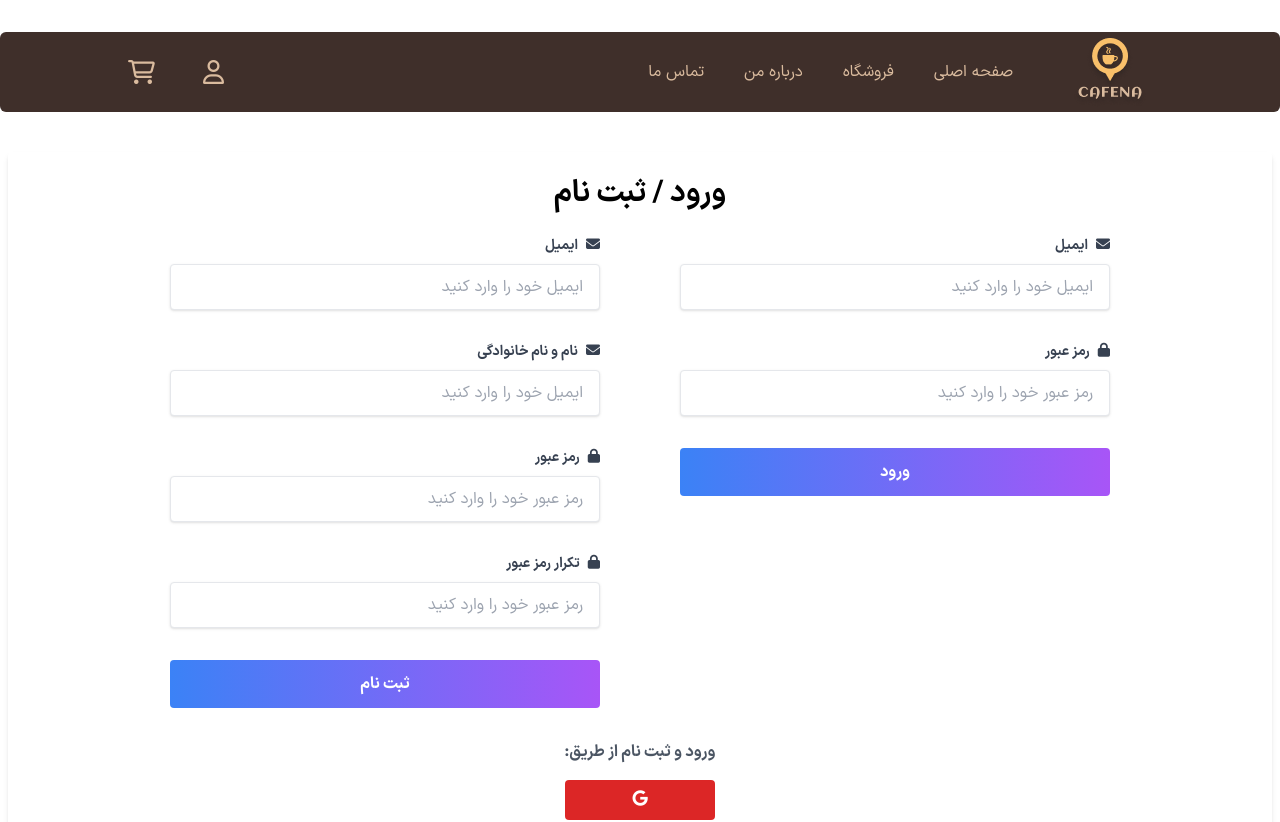
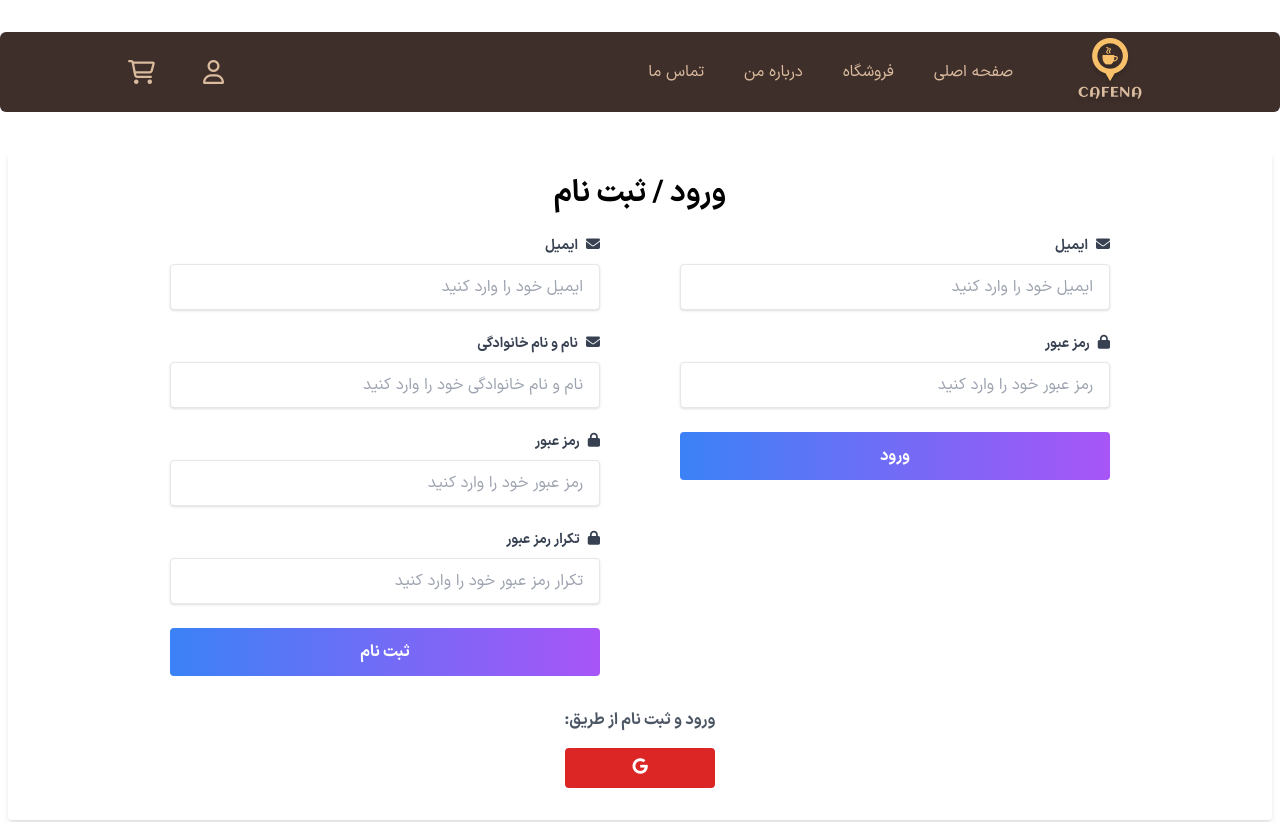
Before and after one commit to MohammadKhaleghii/coffee-ecommerce-website, a React (Create React App) app: page /user in a window 1280 px wide. Shown: the top 822 px of the page. Built offline with nearby package versions, Linux system fonts and the light colour scheme.

Commit message:
fix user page issue

```diff
--- a/src/pages/user/index.tsx
+++ b/src/pages/user/index.tsx
@@ -9,7 +9,6 @@ import PageLayout from "./../../layout/public-page";
 import * as Yup from "yup";
 import toast, { Toaster } from "react-hot-toast";
 import { useState } from "react";
-import { DocumentReference } from "firebase/firestore";
 import ButtonSpinner from "../../component/buttons-spinner/button-spinner.component";
 import { useDispatch, useSelector } from "react-redux";
 import {
@@ -21,22 +20,25 @@ export default function User() {
   const dispatch = useDispatch();
   const userSlice = useSelector((state: any) => state.user);
   const [googleLoginLoading, setGoogleLoginLoading] = useState(false);
+
+  const handleCurrentUser = (
+    displayName: string | null,
+    email: string | null
+  ) => {
+    const userData: UserSliceTypes = {
+      displayName: displayName ?? "",
+      email: email ?? "",
+    };
+    dispatch(currentUser(userData));
+    toast.success("ورود شما با موفقیت انجام شد");
+  };
   const userGoogleLogin = async () => {
     setGoogleLoginLoading(true);
     try {
       const { user } = await signInWithGooglePopup();
       await createUserDocumentFromAuth(user);
       setGoogleLoginLoading(false);
-      if (
-        typeof user.displayName === "string" &&
-        typeof user.email === "string"
-      ) {
-        const userData: UserSliceTypes = {
-          displayName: user.displayName,
-          email: user.email,
-        };
-        dispatch(currentUser(userData));
-      }
+      handleCurrentUser(user.displayName, user.email);
     } catch (error: any) {
       switch (error.code) {
         case "auth/network-request-failed":
@@ -67,7 +69,10 @@ export default function User() {
     onSubmit: (values) => {
       signInwithGoogleEmailAndPassword(values.email, values.password)
         .then((response) => {
-          console.log(response);
+          if (response) {
+            handleCurrentUser(response.user.displayName, response.user.email);
+            signInFormFormik.resetForm();
+          }
         })
         .catch((error) => {
           switch (error.code) {
@@ -118,10 +123,12 @@ export default function User() {
       )
         .then((response) => {
           if (response) {
-            const createUser = createUserDocumentFromAuth(response.user, {
+            createUserDocumentFromAuth(response.user, {
               displayName: values.fullName,
             });
-            toast.success("ثبت نام شما با موفیت انجام شد");
+            if (response)
+              handleCurrentUser(response.user.displayName, response.user.email);
+            signUpFormFormik.resetForm();
           }
         })
         .catch((error) => {
@@ -168,14 +175,17 @@ export default function User() {
                     <div>
                       <input
                         {...signInFormFormik.getFieldProps("email")}
-                        id="email"
                         type="email"
                         className="shadow appearance-none border rounded w-full py-3 px-4 text-gray-700 leading-tight focus:outline-none focus:shadow-outline"
                         placeholder="ایمیل خود را وارد کنید"
                       />
+
+                      {signInFormFormik.touched.email &&
+                      signInFormFormik.errors.email ? (
                         <div className="text-red-500 text-sm pt-2 font-bold">
                           {signInFormFormik.errors.email}
                         </div>
+                      ) : null}
                     </div>
                   </div>
                   <div className="mb-6">
@@ -186,15 +196,18 @@ export default function User() {
                       <input
                         {...signInFormFormik.getFieldProps("password")}
                         autoComplete="yes"
-                        id="password"
                         type="password"
                         className="shadow appearance-none border rounded w-full py-3 px-4 text-gray-700 leading-tight focus:outline-none focus:shadow-outline"
                         placeholder="رمز عبور خود را وارد کنید"
                       />
                     </div>
+
+                    {signInFormFormik.touched.password &&
+                    signInFormFormik.errors.password ? (
                       <div className="text-red-500 text-sm pt-2 font-bold">
                         {signInFormFormik.errors.password}
                       </div>
+                    ) : null}
                   </div>
 
                   <div className="flex items-center justify-center">
@@ -214,15 +227,17 @@ export default function User() {
                     </label>
                     <div>
                       <input
-                        id="signUpEmail"
                         type="email"
                         className="shadow appearance-none border rounded w-full py-3 px-4 text-gray-700 leading-tight focus:outline-none focus:shadow-outline"
                         placeholder="ایمیل خود را وارد کنید"
                         {...signUpFormFormik.getFieldProps("signUpEmail")}
                       />
+                      {signUpFormFormik.touched.signUpEmail &&
+                      signUpFormFormik.errors.signUpEmail ? (
                         <div className="text-red-500 text-sm pt-2 font-bold">
                           {signUpFormFormik.errors.signUpEmail}
                         </div>
+                      ) : null}
                     </div>
                   </div>
                   <div className="mb-6">
@@ -231,15 +246,17 @@ export default function User() {
                     </label>
                     <div>
                       <input
-                        id="fullName"
-                        type="fullName"
+                        type="text"
                         className="shadow appearance-none border rounded w-full py-3 px-4 text-gray-700 leading-tight focus:outline-none focus:shadow-outline"
-                        placeholder="ایمیل خود را وارد کنید"
+                        placeholder="نام و نام خانوادگی خود را وارد کنید"
                         {...signUpFormFormik.getFieldProps("fullName")}
                       />
+                      {signUpFormFormik.touched.fullName &&
+                      signUpFormFormik.errors.fullName ? (
                         <div className="text-red-500 text-sm pt-2 font-bold">
                           {signUpFormFormik.errors.fullName}
                         </div>
+                      ) : null}
                     </div>
                   </div>
                   <div className="mb-6">
@@ -249,16 +266,18 @@ export default function User() {
                     <div>
                       <input
                         autoComplete="yes"
-                        id="signUpPassword"
                         type="password"
                         className="shadow appearance-none border rounded w-full py-3 px-4 text-gray-700 leading-tight focus:outline-none focus:shadow-outline"
                         placeholder="رمز عبور خود را وارد کنید"
                         {...signUpFormFormik.getFieldProps("signUpPassword")}
                       />
                     </div>
+                    {signUpFormFormik.touched.signUpPassword &&
+                    signUpFormFormik.errors.signUpPassword ? (
                       <div className="text-red-500 text-sm pt-2 font-bold">
                         {signUpFormFormik.errors.signUpPassword}
                       </div>
+                    ) : null}
                   </div>
                   <div className="mb-6">
                     <label className="block text-gray-700 text-sm font-bold mb-2">
@@ -267,16 +286,18 @@ export default function User() {
                     <div>
                       <input
                         autoComplete="yes"
-                        id="repeatPassword"
                         type="password"
                         className="shadow appearance-none border rounded w-full py-3 px-4 text-gray-700 leading-tight focus:outline-none focus:shadow-outline"
-                        placeholder="رمز عبور خود را وارد کنید"
+                        placeholder="تکرار رمز عبور خود را وارد کنید"
                         {...signUpFormFormik.getFieldProps("repeatPassword")}
                       />
                     </div>
+                    {signUpFormFormik.touched.repeatPassword &&
+                    signUpFormFormik.errors.repeatPassword ? (
                       <div className="text-red-500 text-sm pt-2 font-bold">
                         {signUpFormFormik.errors.repeatPassword}
                       </div>
+                    ) : null}
                   </div>
 
                   <div className="flex items-center justify-center">
```
Lines whose indentation alone changed are shown as unchanged.
